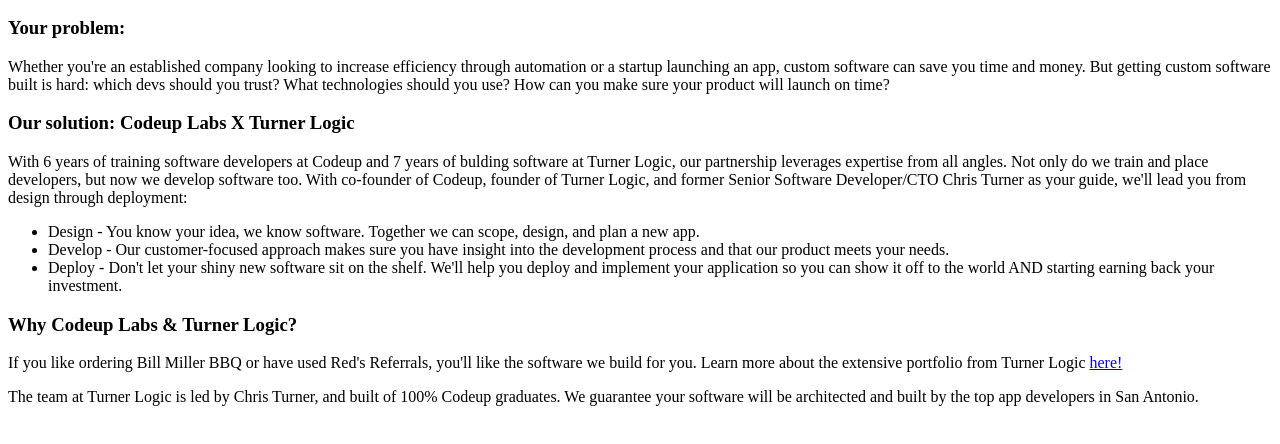
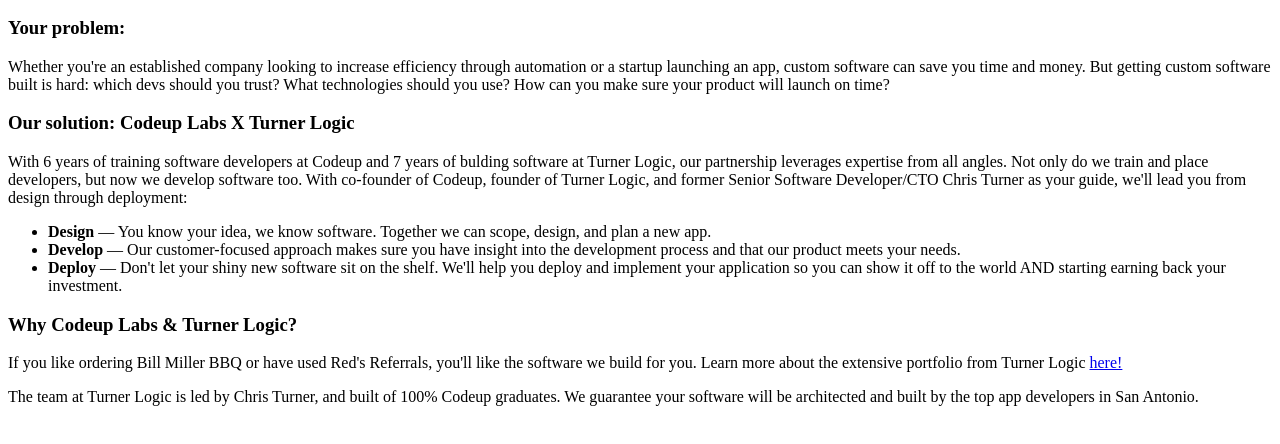
Before and after one commit to dimitriantoniou/codeup-labs, a plain HTML site: page labs-landing-page.html in a window 1280 px wide. Shown: the part 110-554 px from the top of the page. Drawn offline with Linux system fonts and the light colour scheme.

Commit message:
Update labs-landing-page.html
Just some basic HTML updates

```diff
--- a/labs-landing-page.html
+++ b/labs-landing-page.html
@@ -17,9 +17,9 @@
         With co-founder of Codeup, founder of Turner Logic, and former Senior Software Developer/CTO Chris Turner as your guide,
     we'll lead you from design through deployment:</p>
         <ul>
-            <li>Design - You know your idea, we know software. Together we can scope, design, and plan a new app.</li>
-            <li>Develop - Our customer-focused approach makes sure you have insight into the development process and that our product meets your needs.</li>
-            <li>Deploy - Don't let your shiny new software sit on the shelf. We'll help you deploy and implement your application so you can show it off to the world AND starting earning back your investment.</li>
+            <li><strong>Design</strong> &mdash; You know your idea, we know software. Together we can scope, design, and plan a new app.</li>
+            <li><strong>Develop</strong> &mdash; Our customer-focused approach makes sure you have insight into the development process and that our product meets your needs.</li>
+            <li><strong>Deploy</strong> &mdash; Don't let your shiny new software sit on the shelf. We'll help you deploy and implement your application so you can show it off to the world AND starting earning back your investment.</li>
         </ul>
 <h3>Why Codeup Labs & Turner Logic?</h3>
 <p>If you like ordering Bill Miller BBQ or have used Red's Referrals, you'll like the software we build for you.
```
